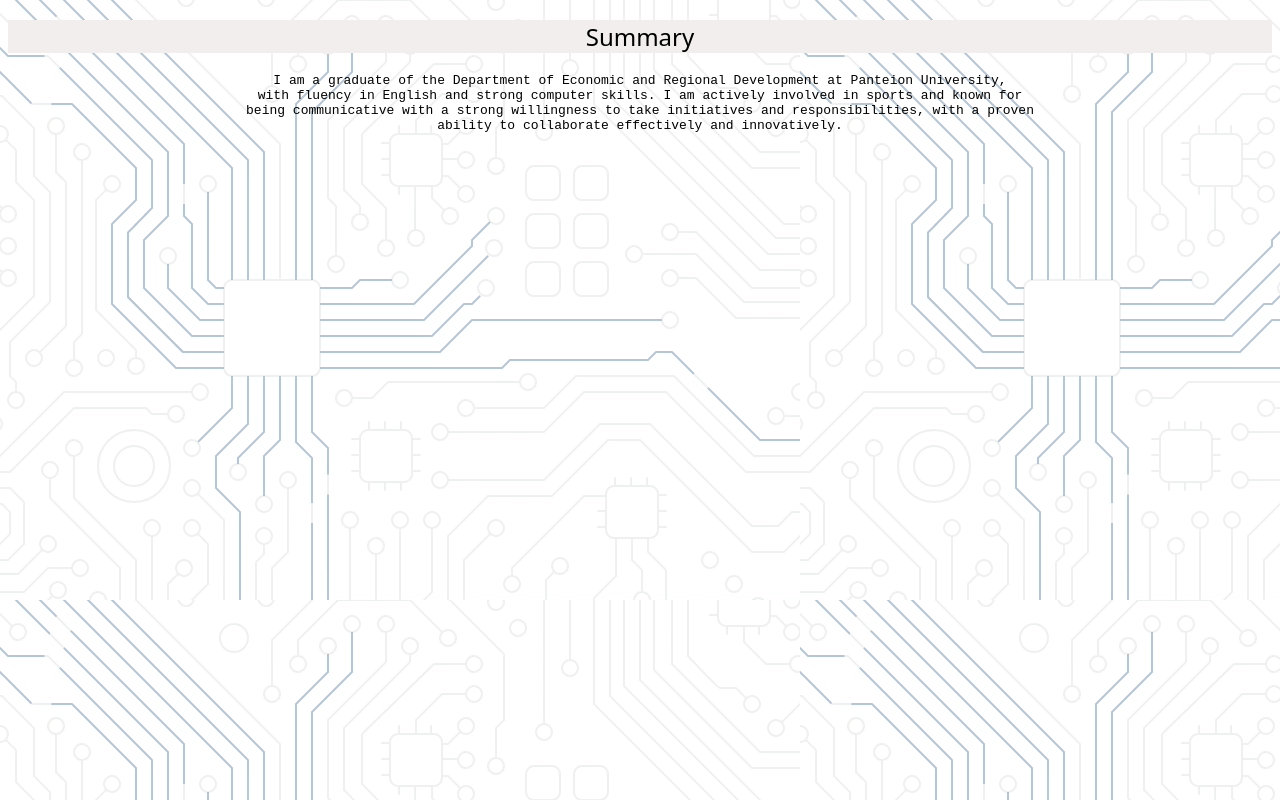
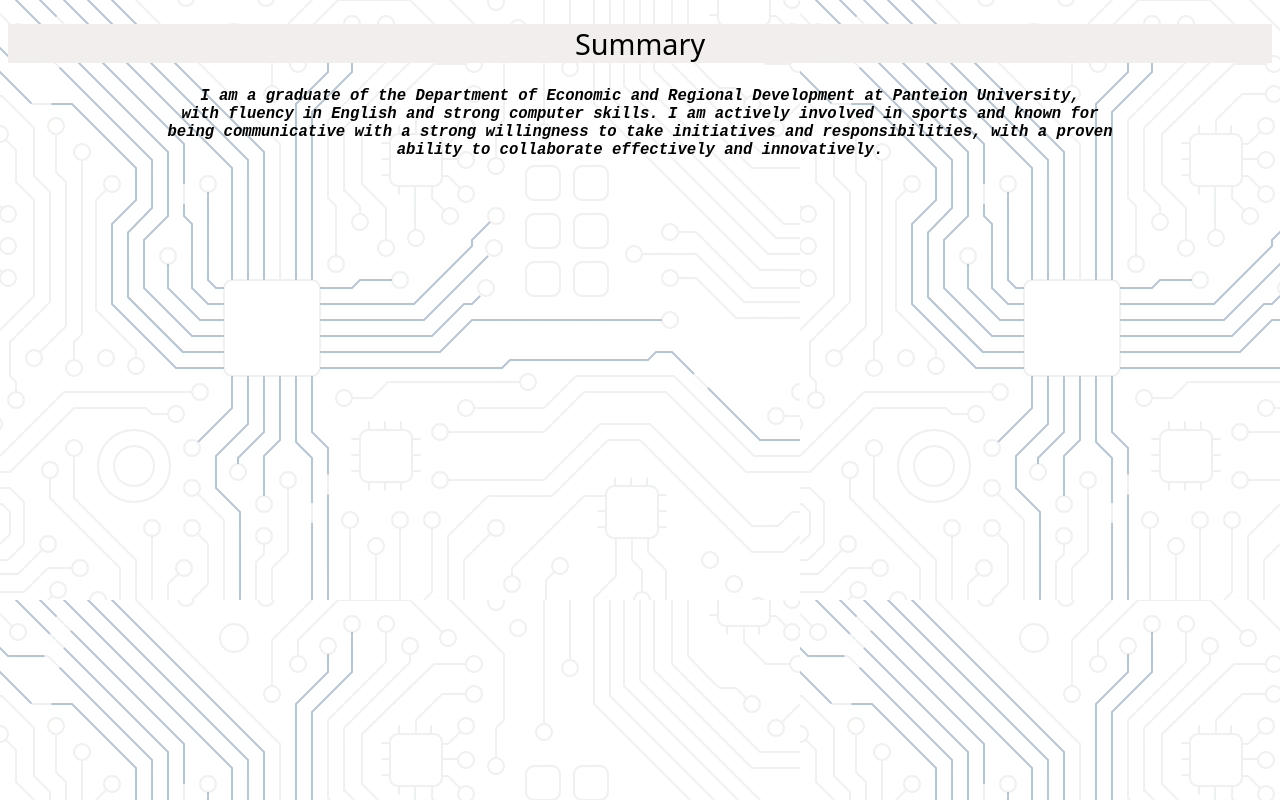
Before and after one commit to KatsaWins/Resume-html, a plain HTML site: page summary.html in a window 1280 px wide. Drawn offline with Linux system fonts and the light colour scheme; a web font is replaced by a local one.

Commit message:
Update summary.html

```diff
--- a/summary.html
+++ b/summary.html
@@ -1,5 +1,5 @@
 
- <!DOCTYPE html>
+<!DOCTYPE html>
  <html lang="en">
  <head>
    <meta charset="UTF-8">
@@ -19,6 +19,9 @@ body{
    list-style-position: inside;
    background-color: rgb(243, 238, 238);
    background-image: url(./CodePNG.gif);
+   font-weight: 550;
+   font-size: larger;
+   font-style: oblique;
 }
 
    </style>
```
